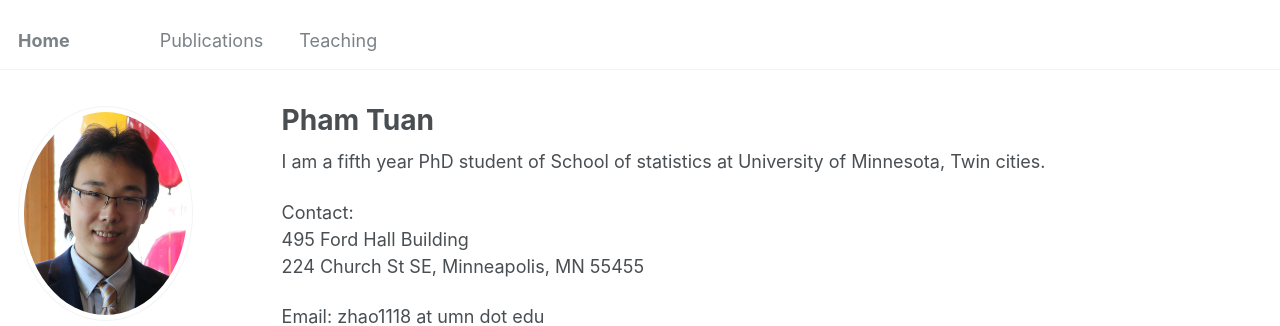
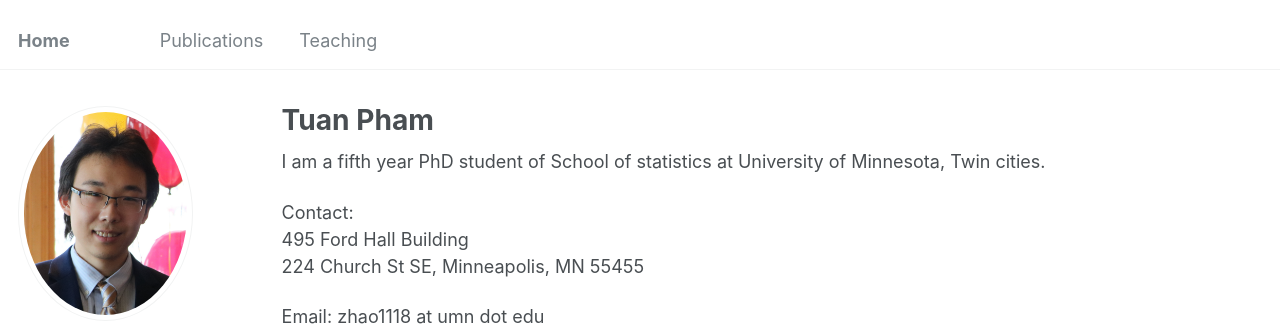
Before and after one commit to Patuan93/Patuan93.github.io, a Jekyll site: the page built from _pages/about.md, in a window 1280 px wide. Shown: the top 326 px of the page. Built offline with Jekyll 4.4.1, drawn with Linux system fonts in a browser that asks for light colours.

```diff
--- a/_pages/about.md
+++ b/_pages/about.md
@@ -1,6 +1,6 @@
 ---
 permalink: /
-title: "Pham Tuan"
+title: "Tuan Pham"
 author_profile: true
 redirect_from:
   - /about/
```
